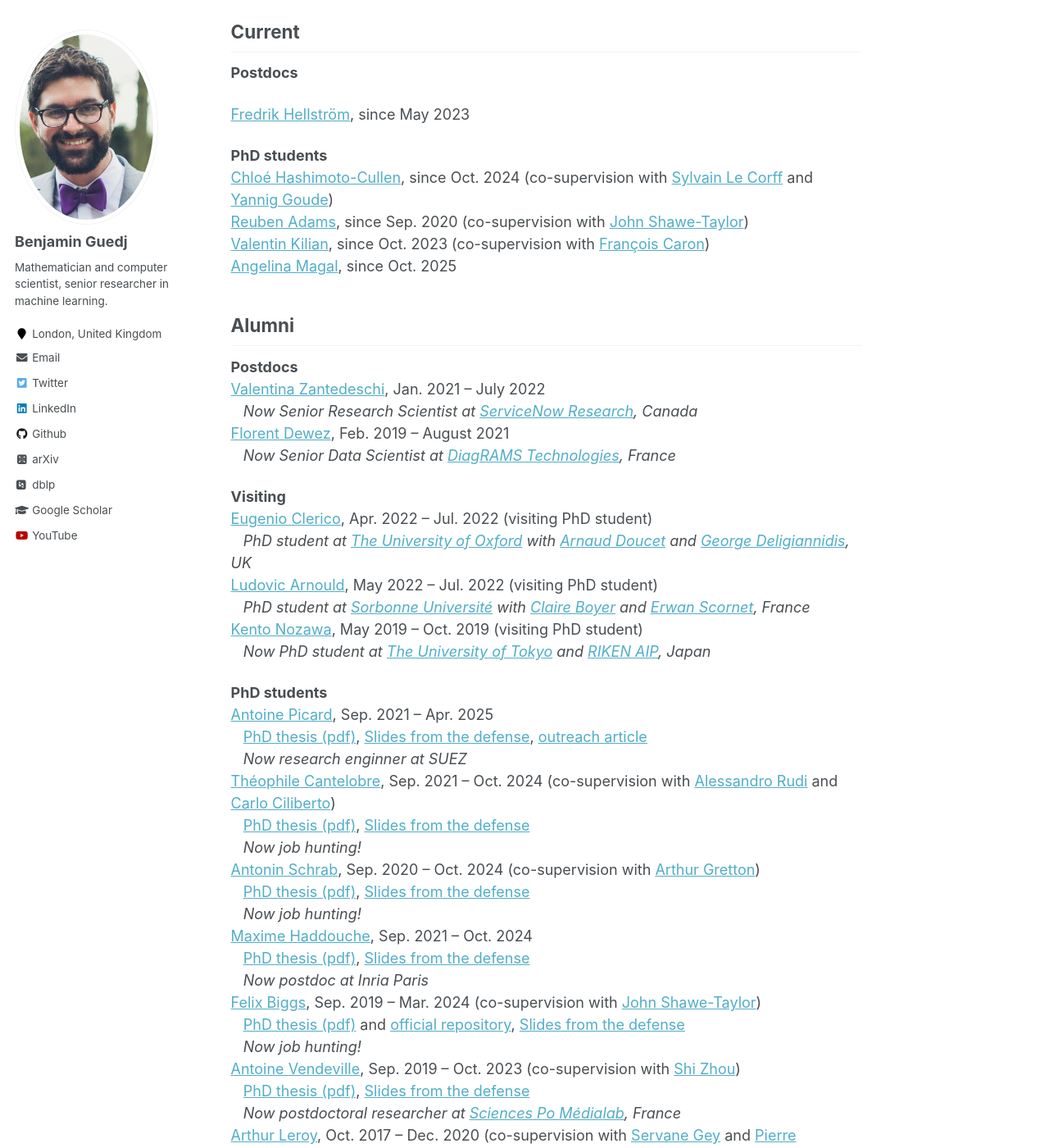
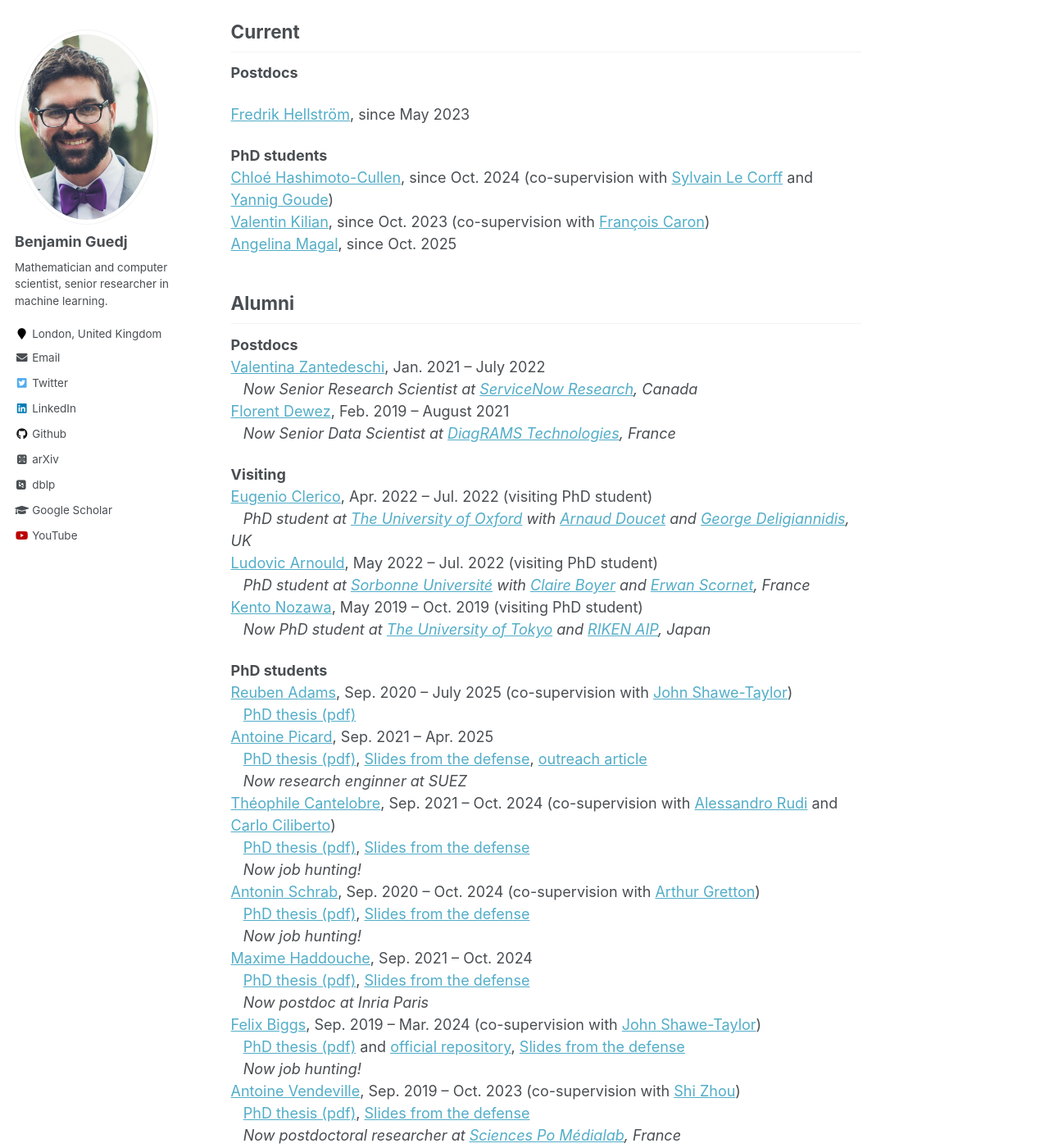
Before and after one commit to bguedj/bguedj.github.io, a Jekyll site: the page built from _pages/team.md, in a window 1280 px wide and 1400 px high, scrolled down 616 px. Shown: the whole window at 82% size. Built offline with Jekyll 4.4.1, drawn with Linux system fonts in a browser that asks for light colours; some web fonts are replaced.

Commit message:
reuben phd

```diff
--- a/_pages/team.md
+++ b/_pages/team.md
@@ -23,7 +23,6 @@ If you are interested in an internship: unfortunately, I can only consider appli
 
 **PhD students**
 [Chloé Hashimoto-Cullen](https://hashimotocullen.github.io), since Oct. 2024 (co-supervision with [Sylvain Le Corff](https://sylvainlc.github.io) and [Yannig Goude](https://www.imo.universite-paris-saclay.fr/~yannig.goude/about.html))
-[Reuben Adams](https://reubenadams.github.io), since Sep. 2020 (co-supervision with [John Shawe-Taylor](http://www0.cs.ucl.ac.uk/staff/J.Shawe-Taylor/))
 [Valentin Kilian](https://valentinkil.github.io), since Oct. 2023 (co-supervision with [François Caron](https://www.stats.ox.ac.uk/~caron/))
 [Angelina Magal](https://www.linkedin.com/in/angelina-magal-65096565/), since Oct. 2025
 
@@ -53,6 +52,8 @@ If you are interested in an internship: unfortunately, I can only consider appli
 &nbsp;&nbsp;&nbsp;*Now PhD student at [The University of Tokyo](https://www.u-tokyo.ac.jp/en/) and [RIKEN AIP](https://www.u-tokyo.ac.jp/en/), Japan*
 
 **PhD students**
+[Reuben Adams](https://reubenadams.github.io), Sep. 2020 -- July 2025 (co-supervision with [John Shawe-Taylor](http://www0.cs.ucl.ac.uk/staff/J.Shawe-Taylor/))
+&nbsp;&nbsp;&nbsp;[PhD thesis (pdf)]()
 [Antoine Picard](https://www.linkedin.com/in/antoine-picard-3147a1212/), Sep. 2021 -- Apr. 2025
 &nbsp;&nbsp;&nbsp;[PhD thesis (pdf)](), [Slides from the defense](), [outreach article](https://www.inria.fr/fr/gaz-vert-algorithme-optimiser-methanisation)
 &nbsp;&nbsp;&nbsp;*Now research enginner at SUEZ*
```
